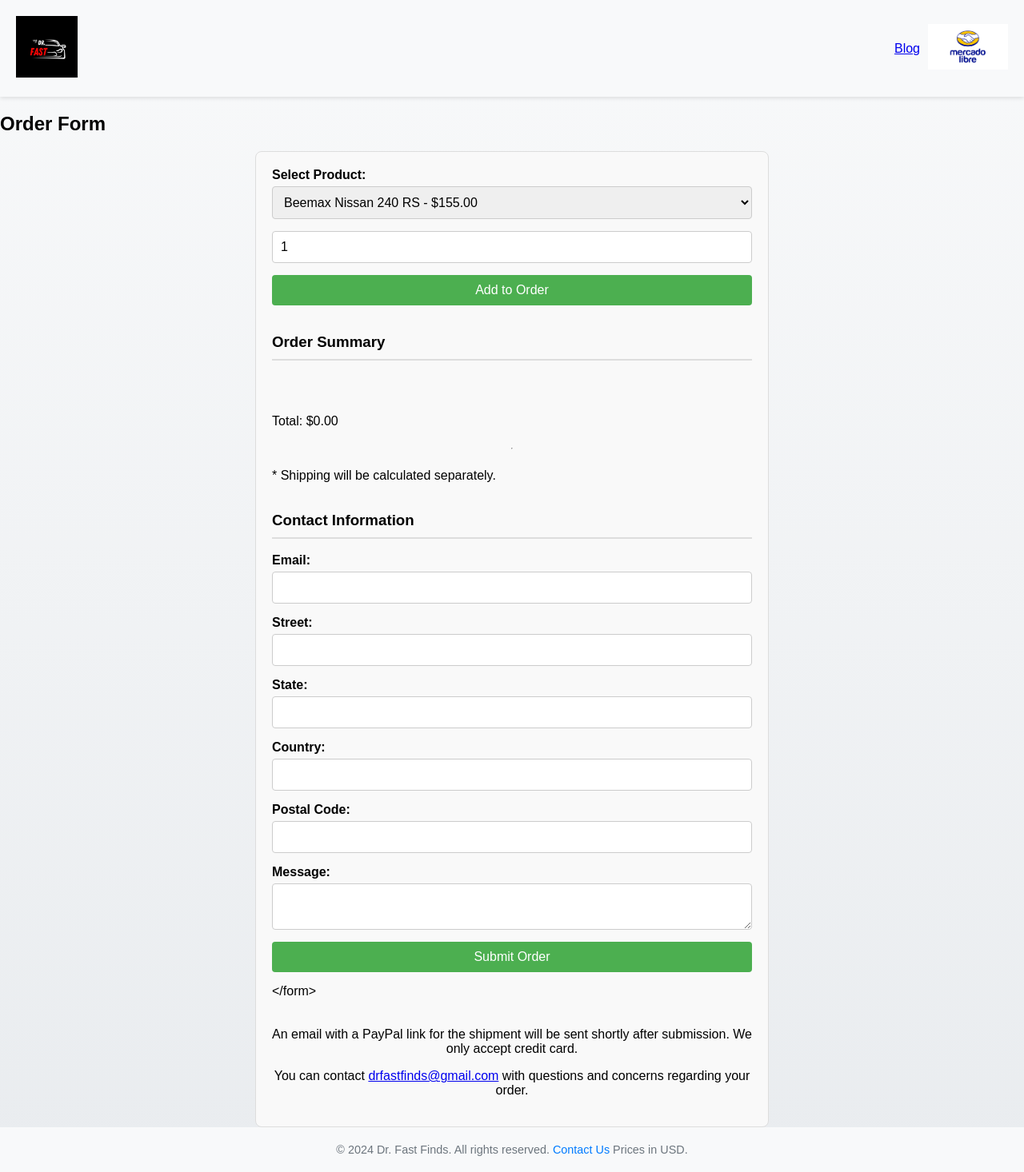
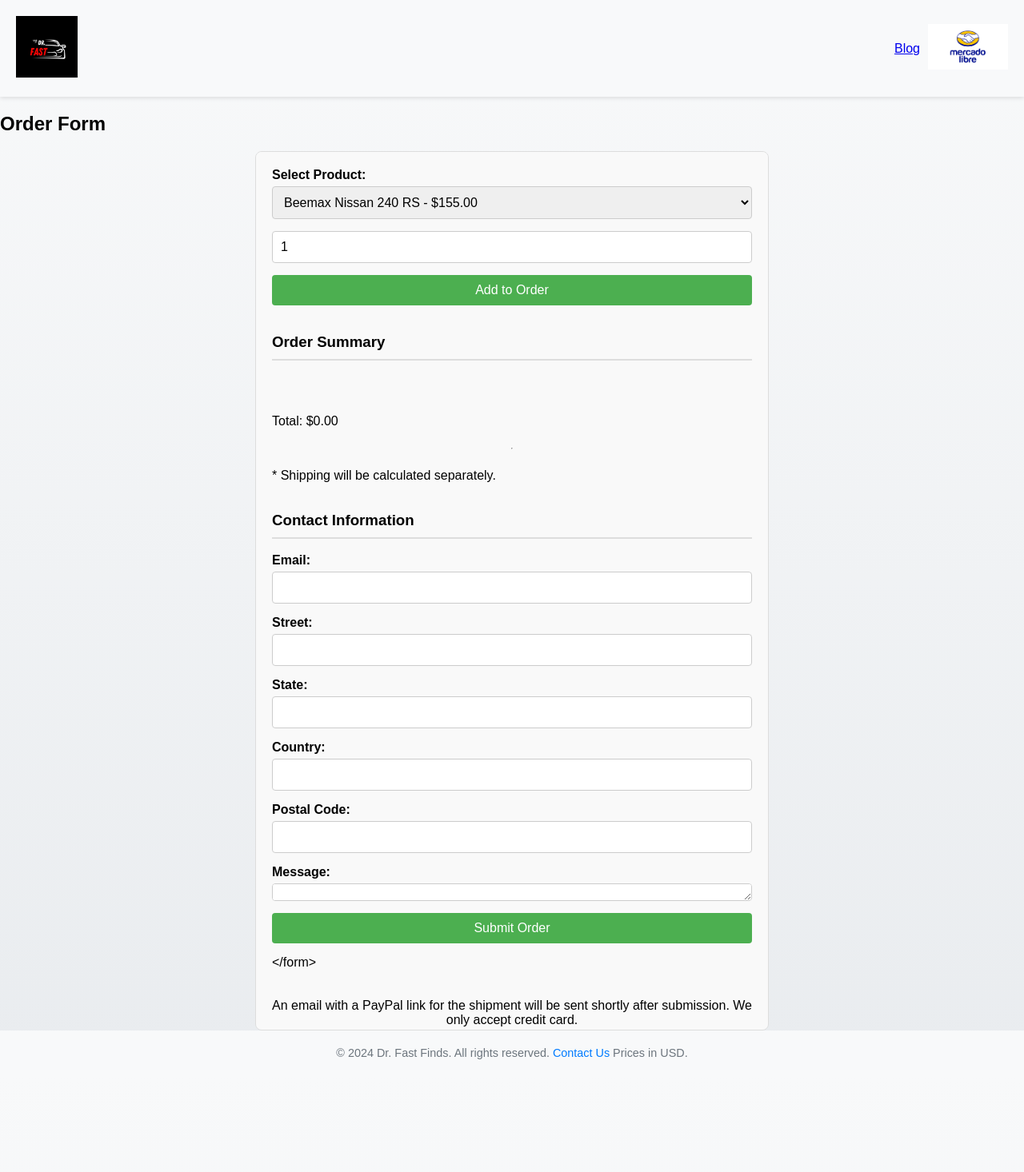
Before and after one commit to drfastfinds/drfastfinds-site, a Jekyll site: the page built from order.md, in a window 1280 px wide. Shown: the whole page at 80% size. Built offline with Jekyll 4.4.1, drawn with Linux system fonts in a browser that asks for light colours; after the commit the page ends 1345 px from its top, so only the background shows below that; some of the changed lines change nothing that is shown.

Commit message:
Update order.md

```diff
--- a/order.md
+++ b/order.md
@@ -4,7 +4,7 @@
 ---
 
 <style>
-    form {
+   form {
         display: flex;
         flex-direction: column;
         max-width: 600px;
@@ -13,6 +13,8 @@
         border: 1px solid #ddd;
         border-radius: 8px;
         background-color: #f9f9f9;
+        overflow-y: auto; /* Allow vertical scrolling for the form */
+        max-height: 80vh; /* Set a maximum height for the form */
     }
     label {
         font-weight: bold;
```
